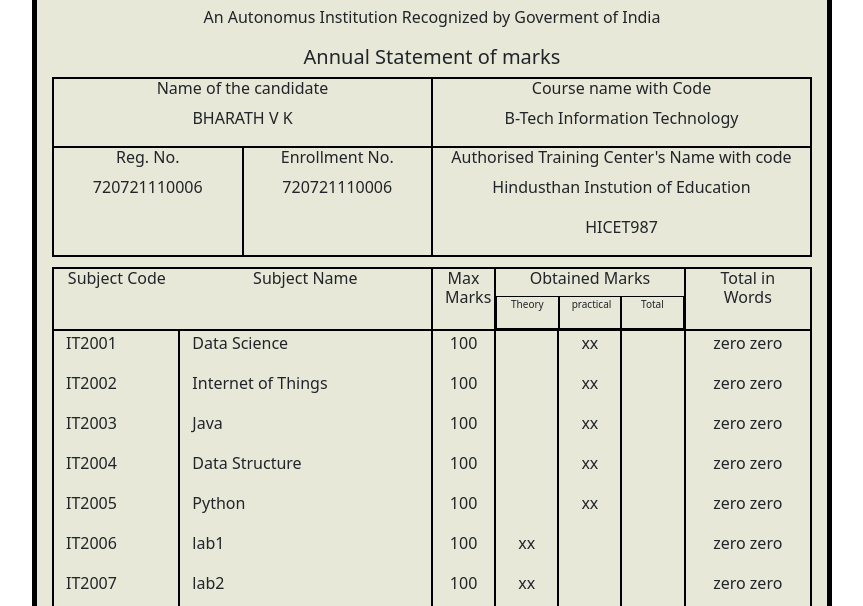
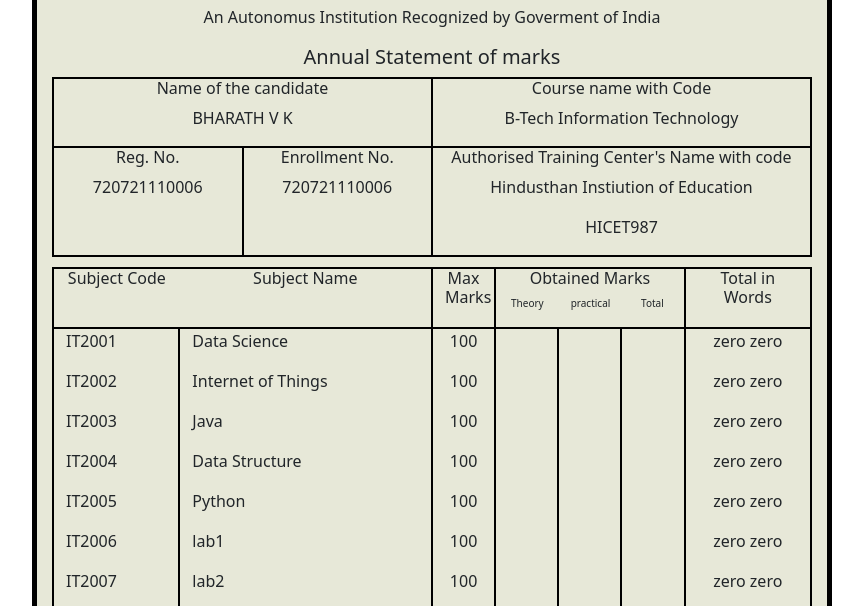
Before and after one commit to bharathvenkatesan467/Marksheet, a plain HTML site: page index.html in a window 1280 px wide. Shown: the part 181-787 px from the top of the page, without its empty margins (208-1071 px from the left). Drawn offline with nearby package versions, Linux system fonts and the light colour scheme.

Commit message:
Update index.html

```diff
--- a/index.html
+++ b/index.html
@@ -3,7 +3,7 @@
 <head>
     <meta charset="UTF-8">
     <meta name="viewport" content="width=device-width, initial-scale=1.0">
-    <title>Marksheet</title>
+    <title>Document</title>
     <link href="https://cdn.jsdelivr.net/npm/bootstrap@5.3.3/dist/css/bootstrap.min.css" rel="stylesheet" integrity="sha384-QWTKZyjpPEjISv5WaRU9OFeRpok6YctnYmDr5pNlyT2bRjXh0JMhjY6hW+ALEwIH" crossorigin="anonymous">
     <script src="https://cdn.jsdelivr.net/npm/bootstrap@5.3.3/dist/js/bootstrap.bundle.min.js" integrity="sha384-YvpcrYf0tY3lHB60NNkmXc5s9fDVZLESaAA55NDzOxhy9GkcIdslK1eN7N6jIeHz" crossorigin="anonymous"></script>
     <link rel="stylesheet" href="style/style.css">
@@ -75,7 +75,7 @@
                 </div>
                 <div class="col-6 c1">
                     <h6>Authorised Training Center's Name with code</h6>
-                    <p>Hindusthan Instution of Education</p>
+                    <p>Hindusthan Instiution of Education</p>
                     <p>HICET987</p>
                 </div>
             </div>
@@ -98,13 +98,13 @@
                         <div class="col-6 c2">
                             <h6>Obtained Marks</h6>
                             <div class="row t3">
-                                <div class="col-4 c2 ct2">
+                                <div class="col-4 c3 ct2">
                                     <p>Theory</p>
                                 </div>
-                                <div class="col-4 c2 ct2">
+                                <div class="col-4 c3 ct2">
                                     <p>practical</p>
                                 </div>
-                                <div class="col-4 c2 ct2">
+                                <div class="col-4 c3 ct2">
                                     <p>Total</p>
                                 </div>
                             </div>
@@ -150,16 +150,16 @@
                     <p class="di"><input id="theory3"></p>
                     <p class="di"><input id="theory4"></p>
                     <p class="di"><input id="theory5"></p>
-                    <p class="di">xx</p>
-                    <p class="di">xx</p>
-                    <p class="di">xx</p>
+                    <p class="di"><input id="theory6"></p>
+                    <p class="di"><input id="theory7"></p>
+                    <p class="di"><input id="theory8"></p>
                 </div>
                 <div class="col-1 c2">
-                    <p class="di">xx</p>
-                    <p class="di">xx</p>
-                    <p class="di">xx</p>
-                    <p class="di">xx</p>
-                    <p class="di">xx</p>
+                    <p class="di"><input id="practical1"></p>
+                    <p class="di"><input id="practical2"></p>
+                    <p class="di"><input id="practical3"></p>
+                    <p class="di"><input id="practical4"></p>
+                    <p class="di"><input id="practical5"></p>
                     <p class="di"><input id="practical6"></p>
                     <p class="di"><input id="practical7"></p>
                     <p class="di"><input id="practical8"></p>
```
